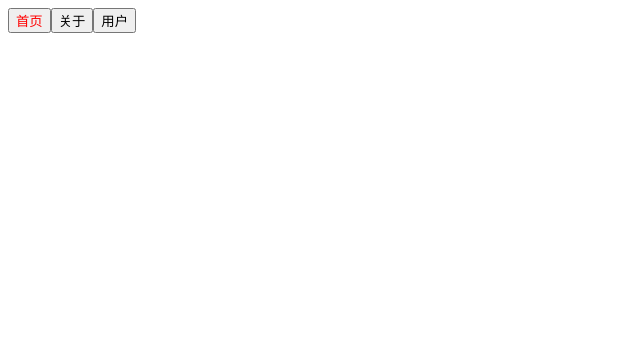
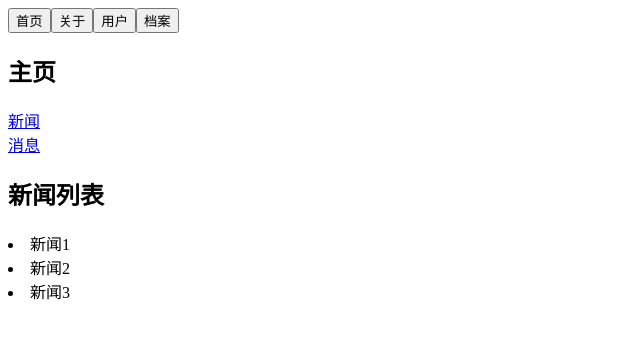
Before and after one commit to MrsWillow/bilivideo, a Vue app: page /home/news in a window 1280 px wide. Shown: the top 338 px of the page, without its empty margins (0-640 px from the left). Built offline with nearby package versions, Linux system fonts and the light colour scheme.

Commit message:
'dailyStudy'

```diff
--- a/src/App.vue
+++ b/src/App.vue
@@ -4,6 +4,7 @@
 <!--    <button @click="btnClick">首页</button>-->
     <router-link to="/about" tag="button">关于</router-link>
     <router-link :to="'/user/' + userName" tag="button">用户</router-link>
+    <router-link :to="{ path: '/profile',query: { name: 'pig',age: 15 } }" tag="button">档案</router-link>
     <router-view></router-view>
   </div>
 </template>
--- a/src/components/Home.vue
+++ b/src/components/Home.vue
@@ -1,3 +1,9 @@
 <template>
-    <h2>主页</h2>
+    <div>
+        <h2>主页</h2>
+        <router-link to="/home/news">新闻</router-link><br>
+        <router-link to="/home/message">消息</router-link>
+        <router-view></router-view>
+    </div>
+
 </template>
--- a/src/components/HomeMessage.vue
+++ b/src/components/HomeMessage.vue
@@ -1,10 +1,18 @@
 <template>
-    <h2>主页/消息</h2>
+    <div>
+        <h2>消息列表</h2>
+        <li v-for="item in newsList" :key="item">{{ item }}</li>
+    </div>
 </template>
 
 <script>
     export default {
-        name: "HomeMessage"
+        name: "HomeMessage",
+        data() {
+            return {
+                newsList: ['消息1','消息2','消息3']
+            }
+        }
     }
 </script>
 
--- a/src/components/HomeNews.vue
+++ b/src/components/HomeNews.vue
@@ -1,10 +1,19 @@
 <template>
-    <h2>主页/消息</h2>
+    <div>
+        <h2>新闻列表</h2>
+        <li v-for="item in newsList" :key="item">{{ item }}</li>
+    </div>
+
 </template>
 
 <script>
     export default {
-        name: "HomeNews"
+        name: "HomeNews",
+        data() {
+            return {
+                newsList: ['新闻1','新闻2','新闻3']
+            }
+        }
     }
 </script>
 
--- /dev/null
+++ b/src/components/Profile.vue
@@ -0,0 +1,17 @@
+<template>
+    <div>
+        <h2>档案</h2>
+        <h3>name:{{ $route.query.name }}</h3>
+        <h3>age:{{ $route.query.age }}</h3>
+    </div>
+</template>
+
+<script>
+    export default {
+        name: "Profile"
+    }
+</script>
+
+<style scoped>
+
+</style>
--- a/src/router/index.js
+++ b/src/router/index.js
@@ -1,13 +1,17 @@
 import VueRouter from 'vue-router'
 import Vue from 'vue'
+import HomeNews from "../components/HomeNews";
 Vue.use(VueRouter)
 // import Home from '../components/Home'
 // import About from '../components/About'
 // import User from "../components/User";
 //路由懒加载
-const Home = () => {import('../components/Home')}
-const About = () => {import('../components/About')}
-const User = () => {import('../components/User')}
+const Home = () => import('../components/Home')
+const About = () => import('../components/About')
+const User = () => import('../components/User')
+const Profile = () => import('../components/Profile')
+const HomeNew = () => import('../components/HomeNews')
+const HomeMessage = () => import('../components/HomeMessage')
 const routes = [
   {
     path: '',
@@ -15,21 +19,56 @@ const routes = [
   },
   {
     path: '/home',
-    component: Home
+    component: Home,
+    meta: {
+      title: '首页'
+    },
+    children: [
+      {
+        path: '',
+        redirect: 'news'
+      },
+      {
+        path: 'news',  // 子路由不需要加 '/'
+        component: HomeNew
+      },
+      {
+        path: 'message',  // 子路由不需要加 '/'
+        component: HomeMessage
+      },
+    ]
   },
   {
     path: '/about',
-    component: About
+    component: About,
+    meta: {
+      title: '关于'
+    },
   },
   {
     path: '/user/:name',
-    component: User
+    component: User,
+    meta: {
+      title: '用户'
+    },
   },
+  {
+    path: '/profile',
+    component: Profile,
+    meta: {
+      title: '档案'
+    },
+  }
 ]
 
 const router = new VueRouter({
   routes,
   mode: 'history',
-  linkActiveClass: 'active'  // 对应路由匹配成功时，当前元素class
+  // linkActiveClass: 'active'  // 对应路由匹配成功时，当前元素class
+})
+
+router.beforeEach((to,from,next) => {
+  // 从 from 跳转到 to
+  next() //必须调用该函数，不然不能跳转
 })
 export default router
```
